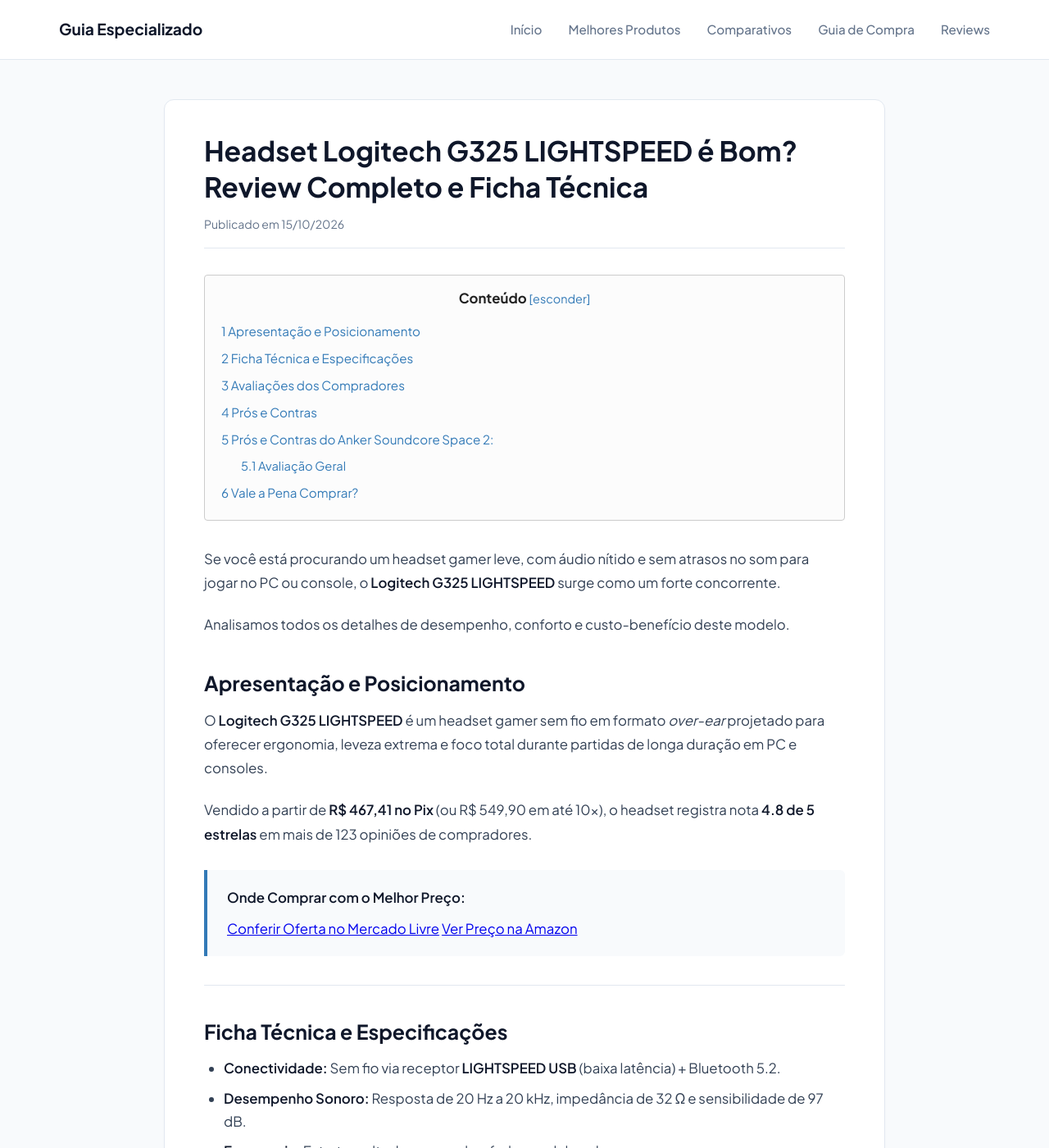
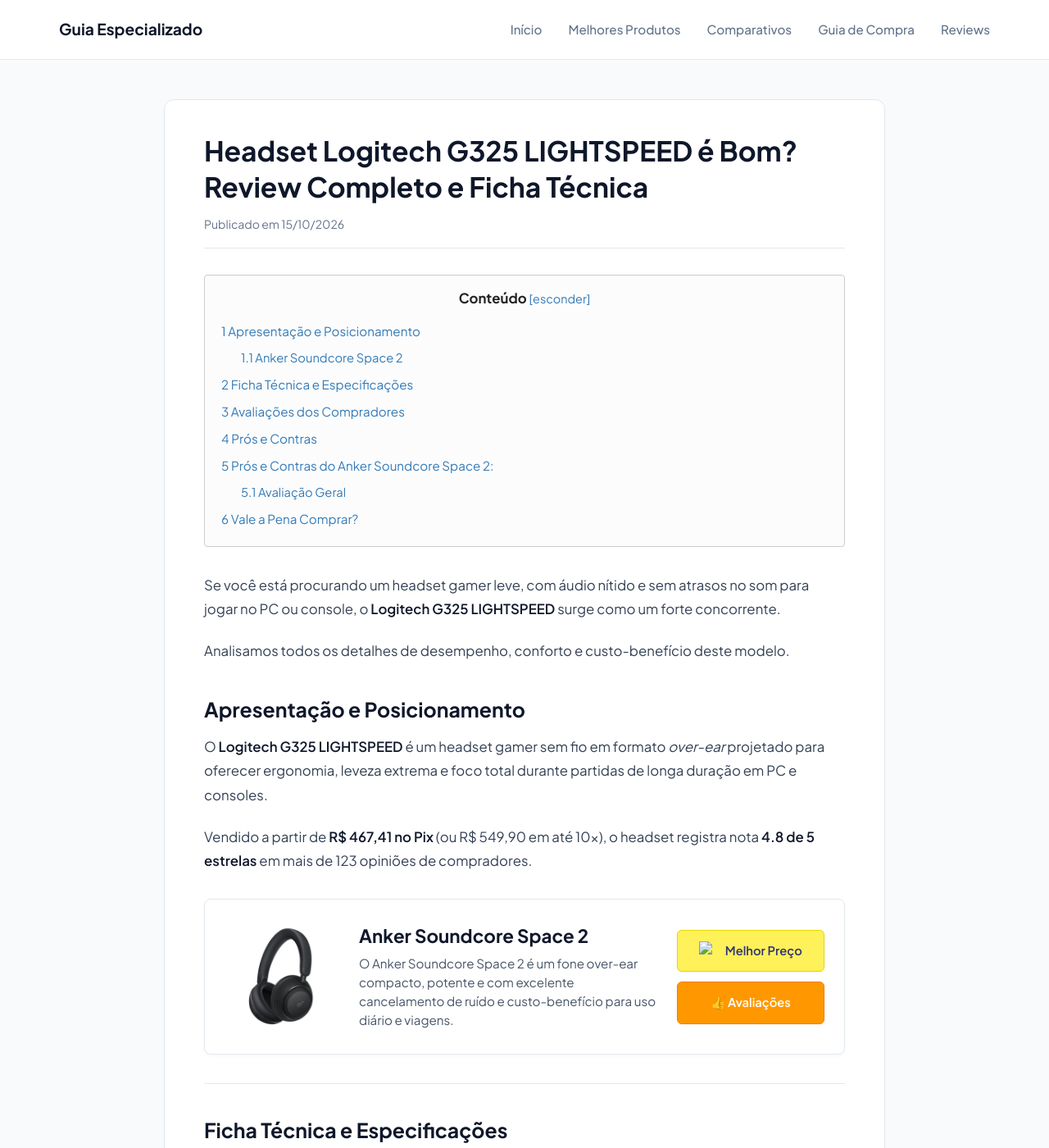
Before and after one commit to membroequipe/SiteReview, a Jekyll site: the page built from _posts/2026-10-15-logitech-g325-lightspeed-review.md, in a window 1280 px wide and 1400 px high. Shown: the whole window at 82% size. Built offline with Jekyll 4.4.1, drawn with Linux system fonts in a browser that asks for light colours.

Commit message:
Update 2026-10-15-logitech-g325-lightspeed-review.md

```diff
--- a/_posts/2026-10-15-logitech-g325-lightspeed-review.md
+++ b/_posts/2026-10-15-logitech-g325-lightspeed-review.md
@@ -18,11 +18,32 @@
 
 Vendido a partir de **R$ 467,41 no Pix** (ou R$ 549,90 em até 10x), o headset registra nota **4.8 de 5 estrelas** em mais de 123 opiniões de compradores.
 
-<blockquote>
-<p><strong>Onde Comprar com o Melhor Preço:</strong></p>
-<a href="#" class="btn-cta">Conferir Oferta no Mercado Livre</a>
-<a href="#" class="btn-cta btn-cta-secondary">Ver Preço na Amazon</a>
-</blockquote>
+<div class="product-intro-box">
+
+  <!-- Imagem do Produto -->
+  <div class="product-intro-img">
+    <img src="/assets/images/posts/bluetooth-anker.webp" alt="Anker Soundcore Space 2">
+  </div>
+
+  <!-- Título e Breve Descrição -->
+  <div class="product-intro-details">
+    <h3>Anker Soundcore Space 2</h3>
+    <p>O Anker Soundcore Space 2 é um fone over-ear compacto, potente e com excelente cancelamento de ruído e custo-benefício para uso diário e viagens.</p>
+  </div>
+
+  <!-- Botões de Ação -->
+  <div class="product-intro-buttons">
+    <a href="SEU_LINK_DE_AFILIADO_ML" target="_blank" rel="nofollow" class="btn-intro btn-ml">
+      <img src="/assets/images/mercadolivre-logo.png" alt="Mercado Livre">
+      <span>Melhor Preço</span>
+    </a>
+
+    <a href="#avaliacoes-dos-compradores" class="btn-intro btn-orange">
+      👍 Avaliações
+    </a>
+  </div>
+
+</div>
 
 ---
 
```
